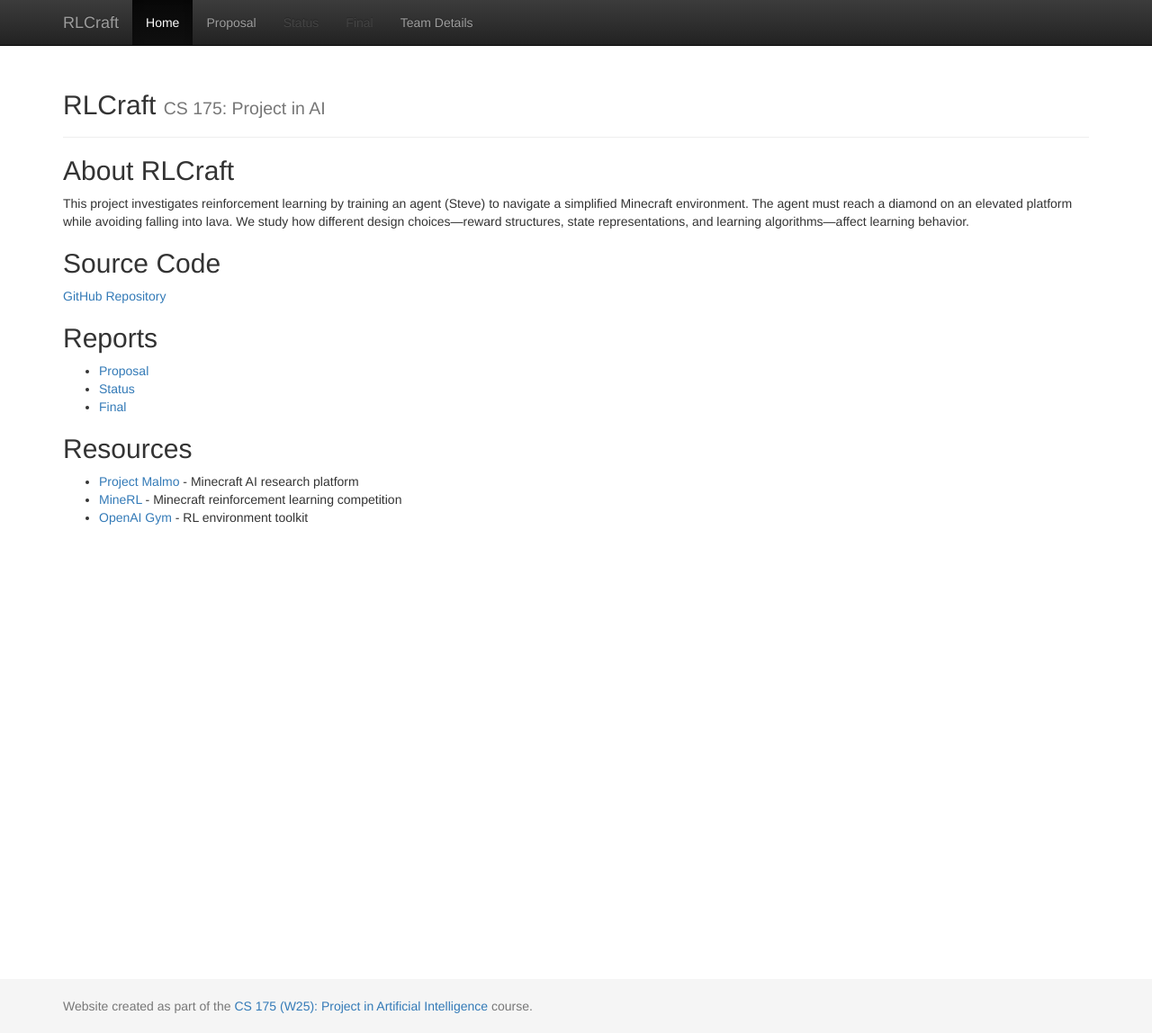
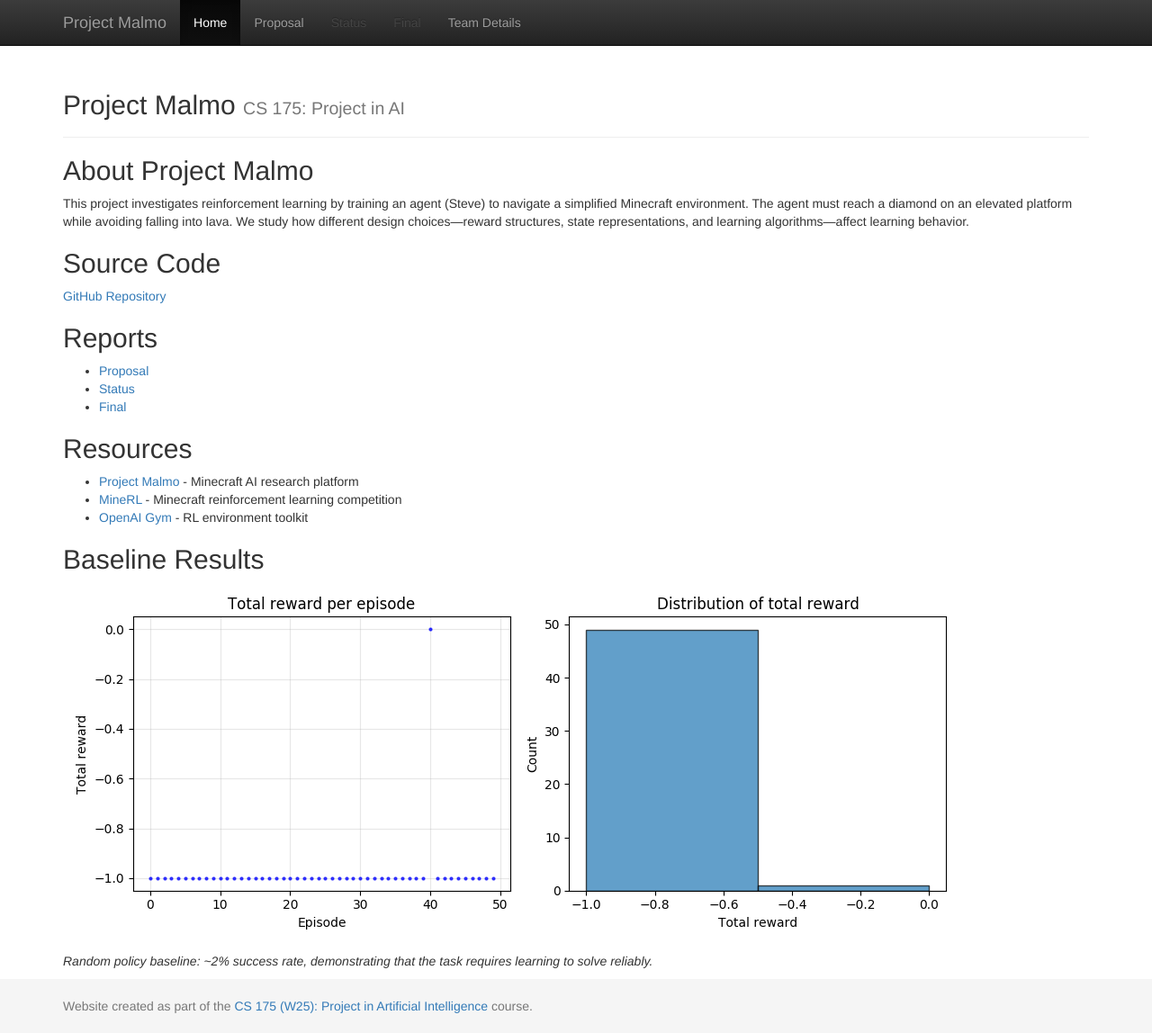
Before and after one commit to nhanngyn2004/cs175-group5, a Jekyll site: the page built from docs/index.md, in a window 1280 px wide and 1148 px high. Shown: the whole window at 90% size. Built offline with Jekyll 4.4.1, drawn with Linux system fonts in a browser that asks for light colours.

Commit message:
added more info for p1

```diff
--- a/docs/_config.yml
+++ b/docs/_config.yml
@@ -1,7 +1,7 @@
 ###########
 # site.title
 
-title:    'RLCraft'
+title:    'Project Malmo'
 subtitle: 'CS 175: Project in AI'
 
 
--- a/docs/index.md
+++ b/docs/index.md
@@ -3,13 +3,13 @@ layout: default
 title:  Home
 ---
 
-## About RLCraft
+## About Project Malmo
 
 This project investigates reinforcement learning by training an agent (Steve) to navigate a simplified Minecraft environment. The agent must reach a diamond on an elevated platform while avoiding falling into lava. We study how different design choices—reward structures, state representations, and learning algorithms—affect learning behavior.
 
 ## Source Code
 
-[GitHub Repository](https://github.com/nhanngyn2004/cs175-group5)
+[GitHub Repository](https://github.com/TaylorTraan/projectmalmo)
 
 ## Reports
 
@@ -22,3 +22,9 @@ This project investigates reinforcement learning by training an agent (Steve) to
 - [Project Malmo](https://github.com/microsoft/malmo) - Minecraft AI research platform
 - [MineRL](https://minerl.io/) - Minecraft reinforcement learning competition
 - [OpenAI Gym](https://gymnasium.farama.org/) - RL environment toolkit
+
+## Baseline Results
+
+![Random Agent Baseline](assets/baseline_plots.png)
+
+*Random policy baseline: ~2% success rate, demonstrating that the task requires learning to solve reliably.*
```
Also changed, not shown: docs/assets/baseline_plots.png (added).
